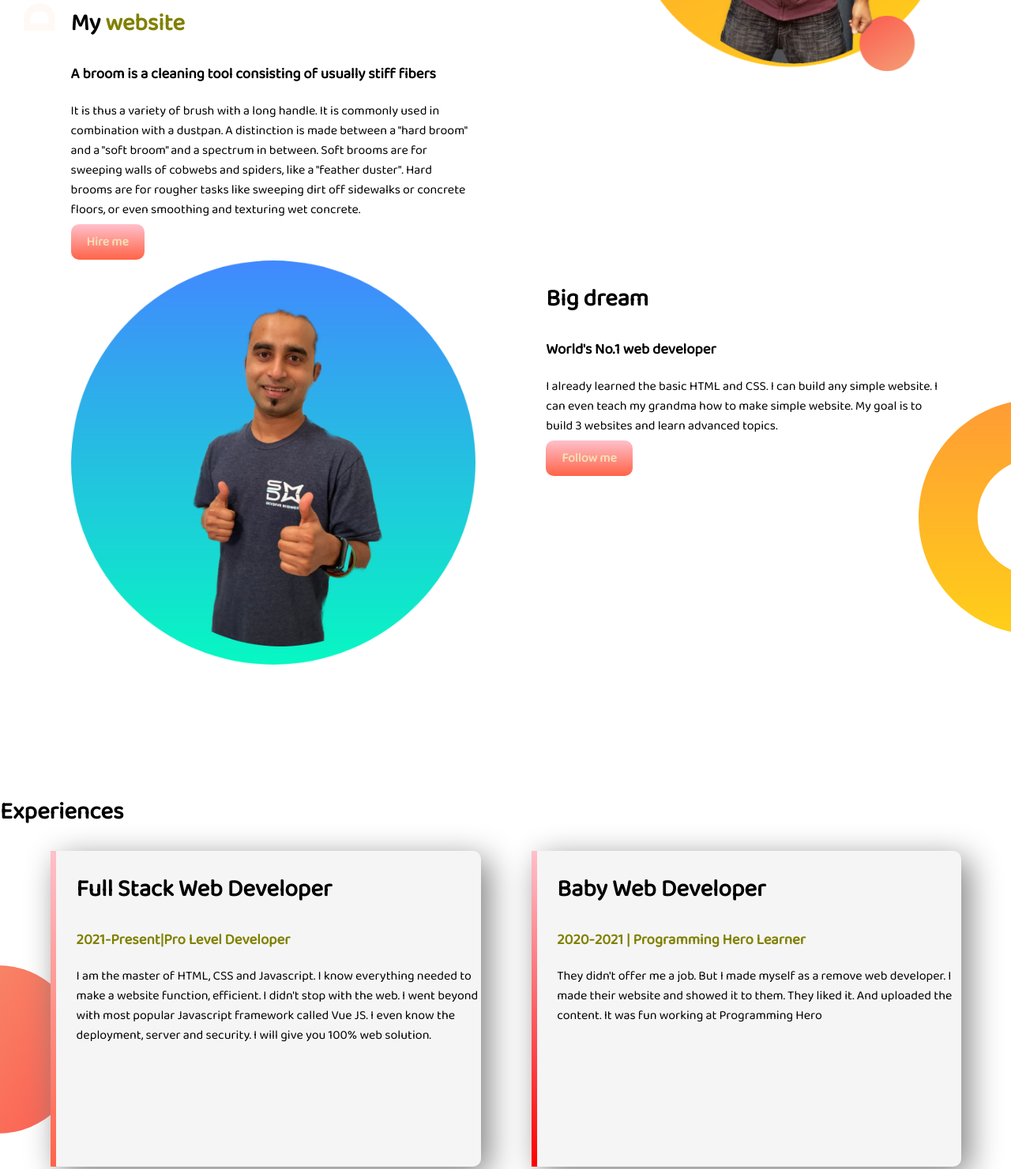
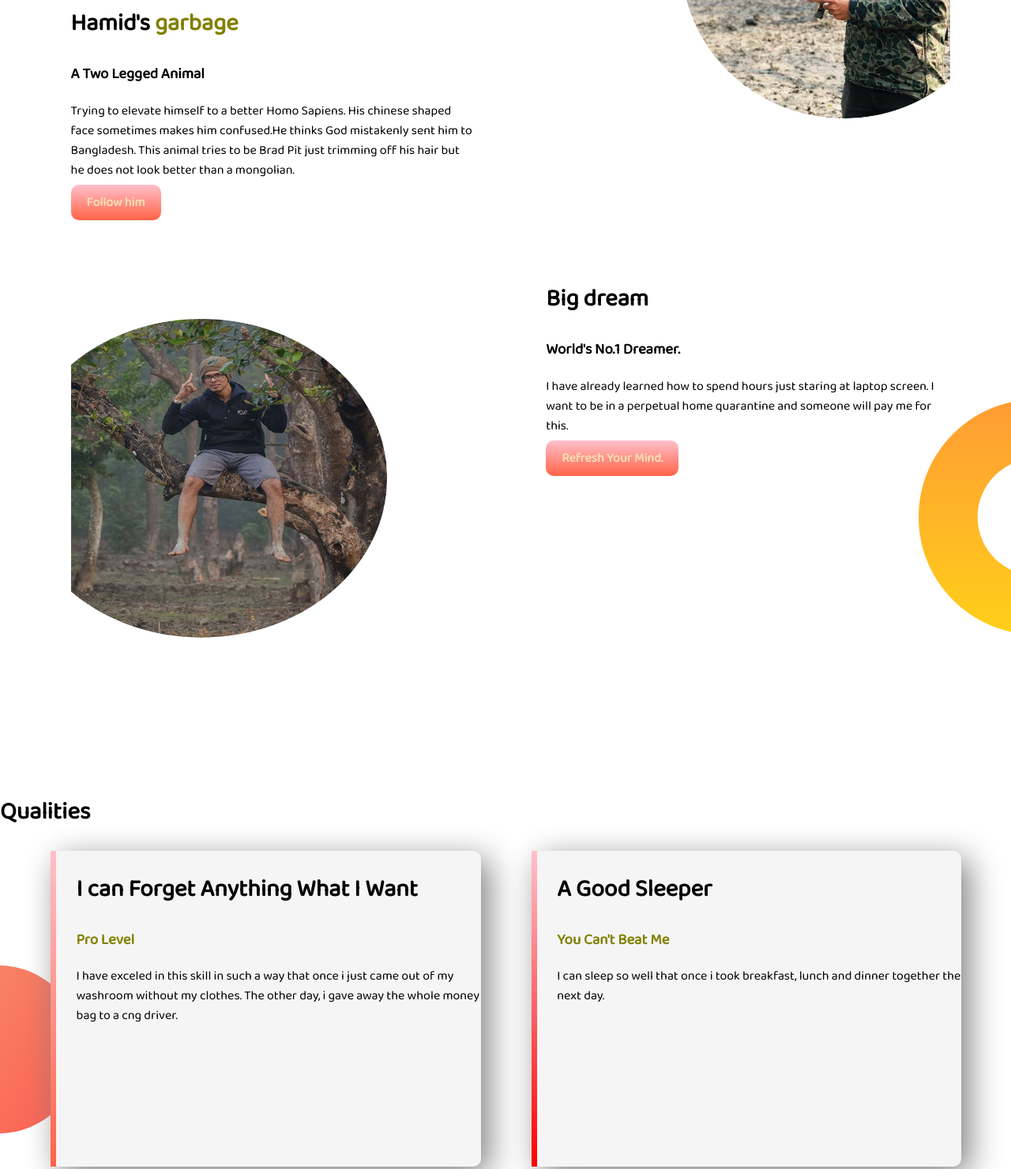
Before and after one commit to hamidnovice/Web-portfolio, a plain HTML site: page index.html in a window 1280 px wide. Shown: the part 320-1801 px from the top of the page at 79% size. Drawn offline with Linux system fonts and the light colour scheme.

Commit message:
further addition

```diff
--- a/index.html
+++ b/index.html
@@ -3,51 +3,50 @@
 <head>
     <meta charset="UTF-8">
     <meta name="viewport" content="width=device-width, initial-scale=1.0">
-    <title>Broom-Stick</title>
+    <title>GARBAGE</title>
     <link href="https://fonts.googleapis.com/css?family=Baloo+2&display=swap" rel="stylesheet">
 
     <link rel="stylesheet" href="style.css">
 </head>
 <body>
-    <section class="top-banner">
+    <section  class="top-banner">
         <div class="half-width">
             <h1>Welcome to</h1>
-            <h2> My <span class="orange-highlight">  website</span></h2>
-            <h3>A broom is a cleaning tool consisting of usually stiff fibers </h3>
-            <p> It is thus a variety of brush with a long handle. It is commonly used in combination with a dustpan.
-            A distinction is made between a "hard broom" and a "soft broom" and a spectrum in between. Soft brooms are for sweeping walls of cobwebs and spiders, like a "feather duster". Hard brooms are for rougher tasks like sweeping dirt off sidewalks or concrete floors, or even smoothing and texturing wet concrete.</p>
-            <a class="link-button" target="_blank" href=" https://www.youtube.com/"> Hire me</a>
+            <h2> Hamid's <span class="orange-highlight"> garbage</span></h2>
+            <h3> A Two Legged Animal</h3>
+            <p> Trying to elevate himself to a better Homo Sapiens. His chinese shaped face sometimes makes him confused.He thinks God mistakenly sent him to Bangladesh. This animal tries to be Brad Pit just trimming off his hair but he does not look better than a mongolian.</p>
+            <a class="link-button" target="_blank" href="https://www.facebook.com/durontob2">Follow him</a>
         </div>
 
         <div class="half-width">
-            <img src="Images/profile1.png">
+            <img src="Images/pic1.png">
         </div>
     </section>
     <section class="dream-big">
         <div class="half-width">
-            <img src="Images/image 1.png">
+            <img id="png" src="Images/pic2.png">
         </div>
         <div class="half-width">
             <h2>Big dream</h2>
-            <h3>World's No.1 web developer</h3>
-            <p>I already learned the basic HTML and CSS. I can build any simple website. I can even teach my grandma how to make simple website. My goal is to build 3 websites and learn advanced topics.</p>
-            <a class="link-button" target="_blank" href=" https://www.facebook.com/">Follow me</a>
+            <h3>World's No.1 Dreamer.</h3>
+            <p>I have already learned how to spend hours just staring at laptop screen. I want to be in a perpetual home quarantine and someone will pay me for this. </p>
+            <a class="link-button" target="_blank" href="https://www.youtube.com/watch?v=O9B8SqE51pk">Refresh Your Mind.</a>
         </div>
 
     </section>
 <section class="Experience-area">
-    <h2>Experiences
+    <h2>Qualities
     </h2>
     <div id="full-stack" class="half-width single-Experience">
-        <h2>Full Stack Web Developer</h2>
-        <h3 class="orange-highlight">2021-Present|Pro Level Developer</h3>
-        <p>I am the master of HTML, CSS and Javascript. I know everything needed to make a website function, efficient. I didn't stop with the web. I went beyond with most popular Javascript framework called Vue JS. I even know the deployment, server and security. I will give you 100% web solution.</p>
+        <h2> I can Forget Anything What I Want</h2>
+        <h3 class="orange-highlight">Pro Level</h3>
+        <p>I have exceled in this skill in such a way that once i just came out of my washroom without my clothes. The other day, i gave away the whole money bag to a cng driver. </p>
 
     </div>
     <div id="baby-web" class="half-width single-Experience">
-        <h2>Baby Web Developer</h2>
-        <h3 class="orange-highlight">2020-2021 | Programming Hero Learner</h3>
-        <P>They didn't offer me a job. But I made myself as a remove web developer. I made their website and showed it to them. They liked it. And uploaded the content. It was fun working at Programming Hero</P>
+        <h2>A Good Sleeper</h2>
+        <h3 class="orange-highlight">You Can't Beat Me</h3>
+        <P>I can sleep so well that once i took breakfast, lunch and dinner together the next day. </P>
 
     </div>
 
--- a/style.css
+++ b/style.css
@@ -19,8 +19,7 @@ h1{
 }
 .top-banner{
     border:20 px solid red;
-    background-image: url("images/top-banner.png");
-    background-repeat: no-repeat;
+
 }
 
 section{
@@ -72,3 +71,6 @@ h2{
 footer{
     text-align: center;
 }
+#png{
+    width:400px;
+    height:500px;
```
Also changed, not shown: Images/blur-image.jpg (added), Images/pic1.jpg (added), Images/pic1.png (added), Images/pic2 (1).png (added), Images/pic2 (2).png (added), Images/pic2 (3).png (added), Images/pic2.jpg (added), Images/pic2.png (added).
